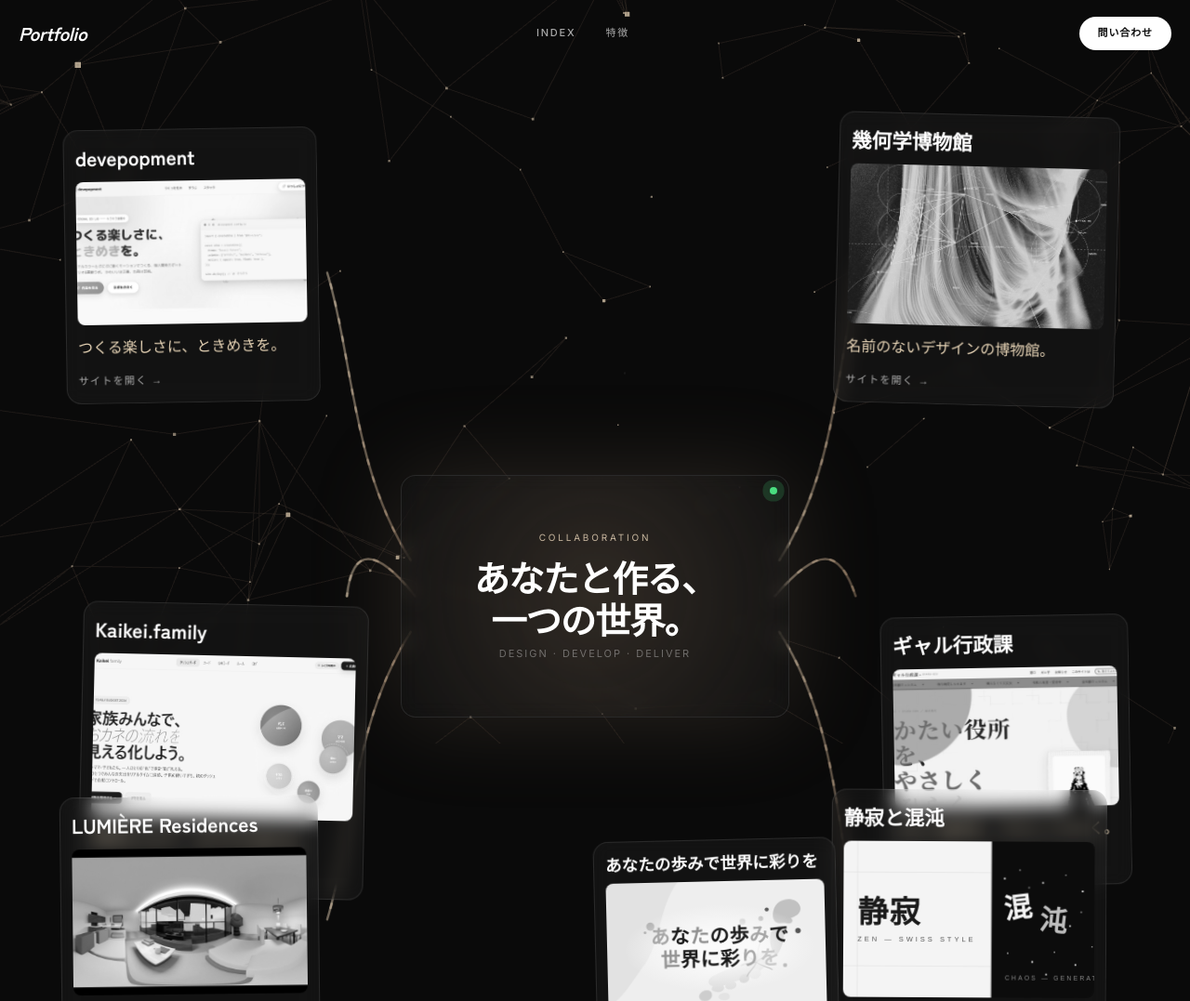
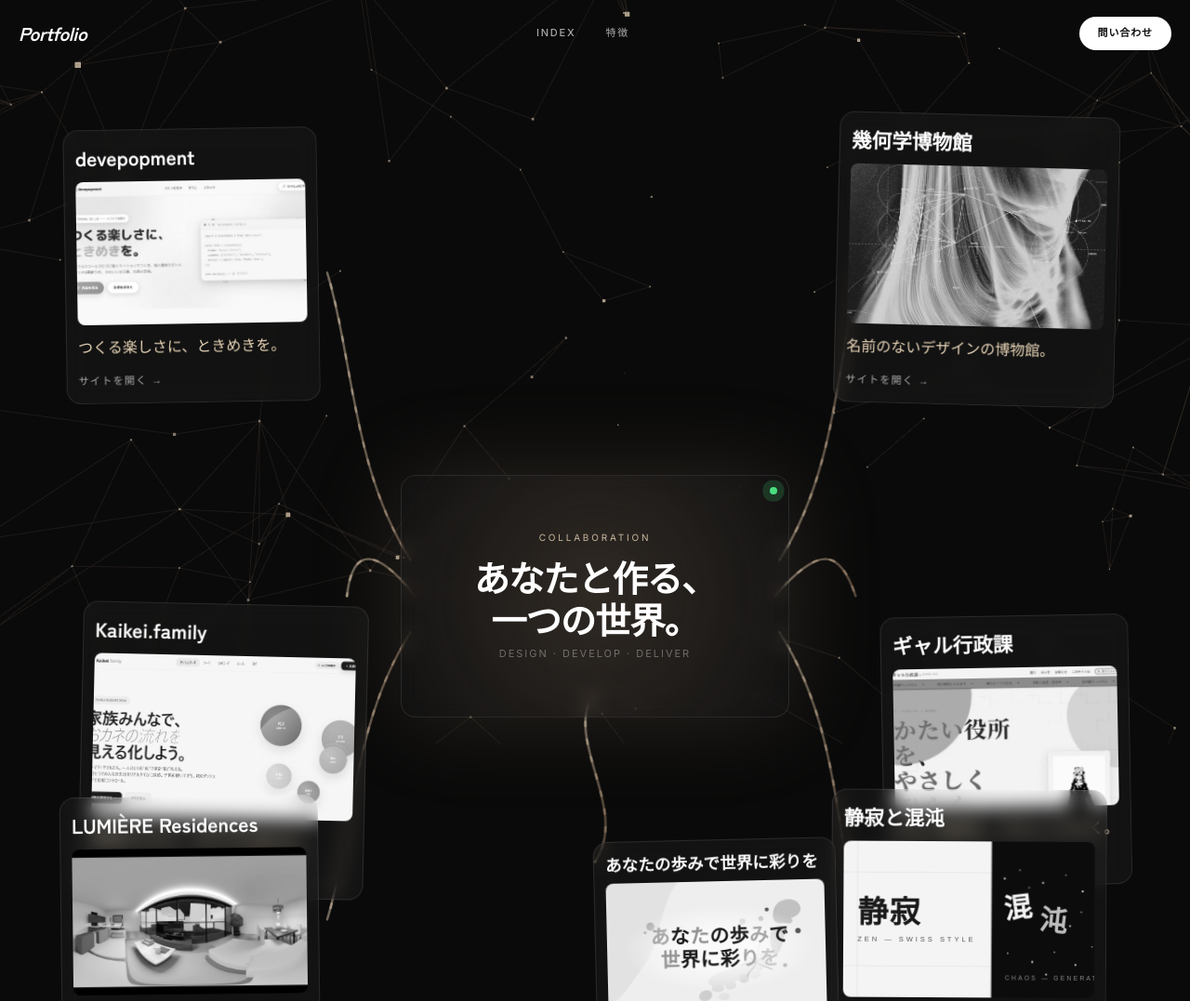
Before and after one commit to tenma325/PPdevelopment, a plain HTML site: page index.html in a window 1280 px wide. Shown: the top 1077 px of the page at 93% size. Drawn offline with nearby package versions, Linux system fonts and the light colour scheme; animation ran at ten frames a second.

Commit message:
fix: bottom connection line - vertical path breaks gradient, use S-curve

```diff
--- a/index.html
+++ b/index.html
@@ -64,9 +64,10 @@
               <path class="node-line node-line--dashed" d="M805,520 C870,420 870,290 895,195" />
               <path class="node-line" d="M805,600 C870,700 870,830 892,925" />
               <path class="node-line node-line--dashed" d="M805,600 C870,700 870,830 892,925" />
-              <!-- Center to Bottom (彩り歩き) -->
-              <path class="node-line" d="M600,665 C600,730 600,790 600,855" />
-              <path class="node-line node-line--dashed" d="M600,665 C600,730 600,790 600,855" />
+              <!-- Center to Bottom (彩り歩き): 完全垂直だと gold-stroke の
+                   objectBoundingBox グラデーションが消えるため、S字に振る -->
+              <path class="node-line" d="M600,665 C562,720 640,795 600,856" />
+              <path class="node-line node-line--dashed" d="M600,665 C562,720 640,795 600,856" />
             </g>
           </svg>
 
```
